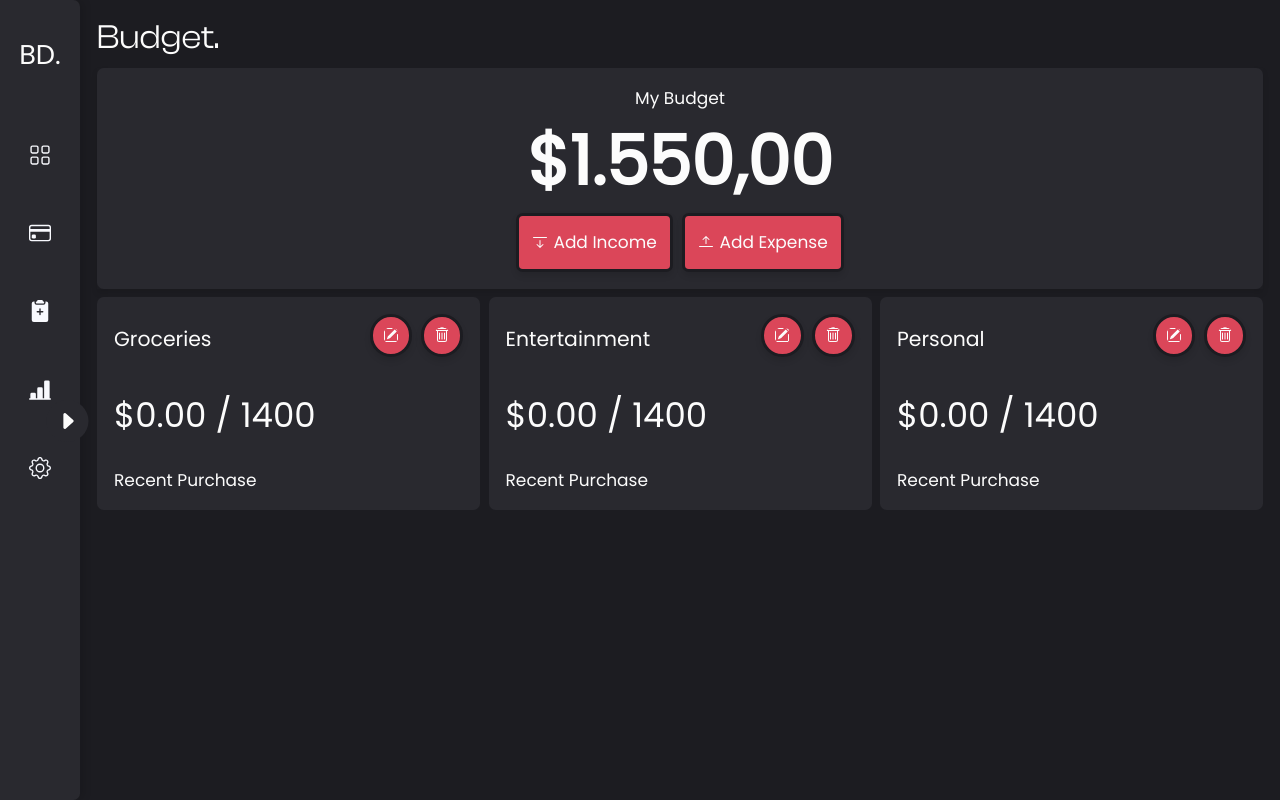
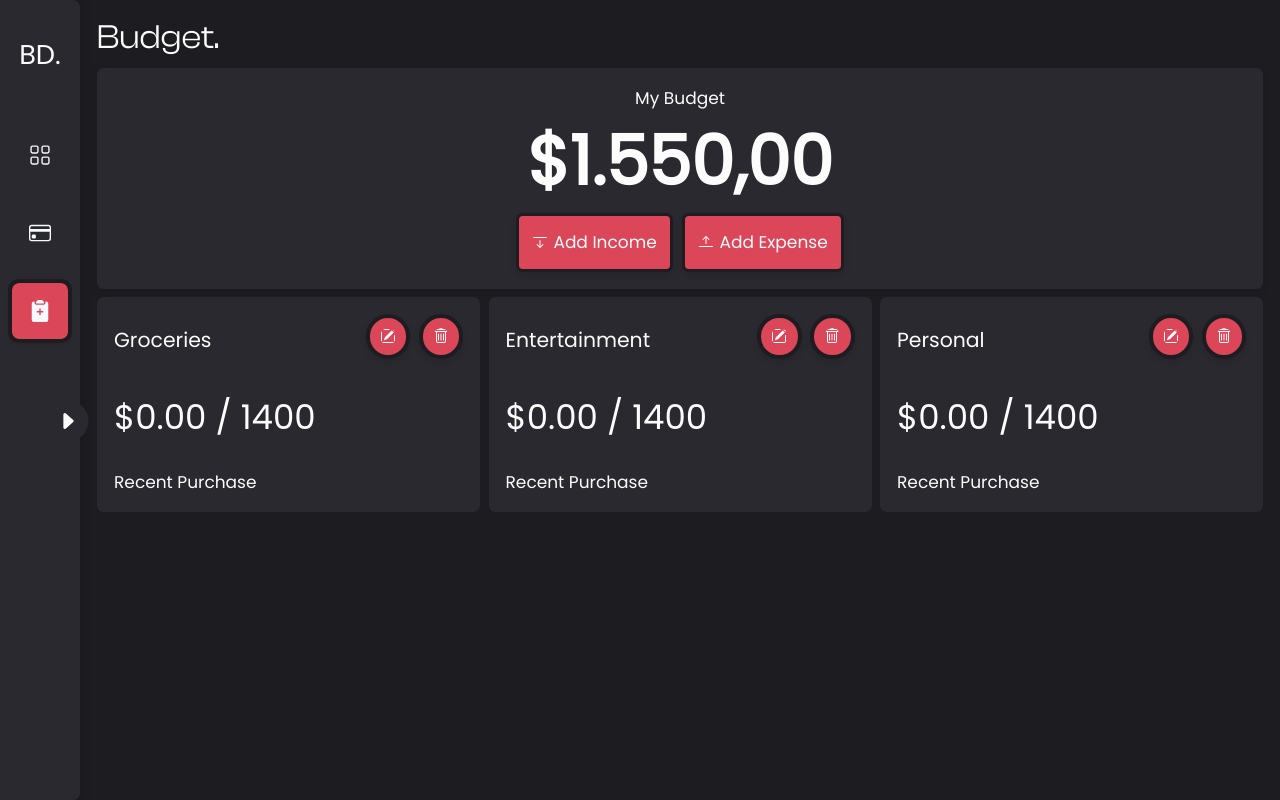
Before and after one commit to Cywus98213/budgetBuddy, a Vue app: page /budget in a window 1280 px wide. Built offline with nearby package versions, Linux system fonts and the light colour scheme.

Commit message:
add highlight in sidebar

```diff
--- a/src/components/budget/budgetPlanNavButton.vue
+++ b/src/components/budget/budgetPlanNavButton.vue
@@ -18,7 +18,7 @@ export default {
   background-color: var(--primary-button-clr);
   padding: 0.6rem;
   border-radius: 50%;
-  border: 3px var(--main-bg-clr) solid;
+  border: 4px var(--main-bg-clr) solid;
   box-shadow: 0 4px 6px rgba(0, 0, 0, 0.1);
   transition: transform 0.3s ease;
 }
--- a/src/components/common/sidebar.vue
+++ b/src/components/common/sidebar.vue
@@ -5,7 +5,11 @@
 
       <ul class="nav-lists">
         <transition>
-          <RouterLink class="link-wrapper" :to="{ name: 'dashboard' }">
+          <RouterLink
+            :class="{ active: $route.name === 'dashboard' }"
+            class="link-wrapper"
+            :to="{ name: 'dashboard' }"
+          >
             <img
               class="nav-icon"
               src="../../assets/Icons/sidebar/Dashboard.svg"
@@ -15,7 +19,11 @@
           </RouterLink>
         </transition>
         <transition>
-          <RouterLink class="link-wrapper" :to="{ name: 'transactions' }">
+          <RouterLink
+            class="link-wrapper"
+            :to="{ name: 'transactions' }"
+            :class="{ active: $route.name === 'transactions' }"
+          >
             <img
               class="nav-icon"
               src="../../assets/Icons/sidebar/Transaction.svg"
@@ -25,7 +33,11 @@
           </RouterLink>
         </transition>
         <transition>
-          <RouterLink class="link-wrapper" :to="{ name: 'budget' }">
+          <RouterLink
+            class="link-wrapper"
+            :to="{ name: 'budget' }"
+            :class="{ active: $route.name === 'budget' }"
+          >
             <img
               class="nav-icon"
               src="../../assets/Icons/sidebar/Budget.svg"
@@ -34,8 +46,12 @@
             <p class="links" v-if="isToggle">Budget</p>
           </RouterLink>
         </transition>
-        <transition>
-          <RouterLink class="link-wrapper" :to="{ name: 'dashboard' }">
+        <!-- <transition>
+          <RouterLink
+            class="link-wrapper"
+            :to="{ name: 'dashboard' }"
+            :class="{ active: $route.name === 'dashboard' }"
+          >
             <img
               class="nav-icon"
               src="../../assets/Icons/sidebar/Statistic.svg"
@@ -45,7 +61,11 @@
           </RouterLink>
         </transition>
         <transition>
-          <RouterLink class="link-wrapper" :to="{ name: 'dashboard' }">
+          <RouterLink
+            class="link-wrapper"
+            :to="{ name: 'dashboard' }"
+            :class="{ active: $route.name === 'dashboard' }"
+          >
             <img
               class="nav-icon"
               src="../../assets/Icons/sidebar/Setting.svg"
@@ -53,7 +73,7 @@
             />
             <p class="links" v-if="isToggle">Setting</p>
           </RouterLink>
-        </transition>
+        </transition> -->
       </ul>
 
       <div class="toggle" @click="togglehandler">
@@ -127,11 +147,18 @@ export default {
 .link-wrapper {
   cursor: pointer;
   transition: all 0.3s ease;
+  border-radius: var(--radius);
+}
+.active {
+  background-color: var(--primary-button-clr);
+  border-radius: var(--radius);
+  outline: 4px var(--main-bg-clr) solid;
+  box-shadow: 0 4px 6px rgba(0, 0, 0, 0.1);
 }
 .link-wrapper:hover {
+  box-shadow: 0 4px 6px rgba(0, 0, 0, 0.1);
+  outline: 4px var(--main-bg-clr) solid;
   background-color: var(--primary-button-clr);
-  border-radius: var(--radius);
-  box-shadow: 0 4px 6px rgba(0, 0, 0, 0.1);
 }
 .toggle {
   padding: 0.6rem;
```
